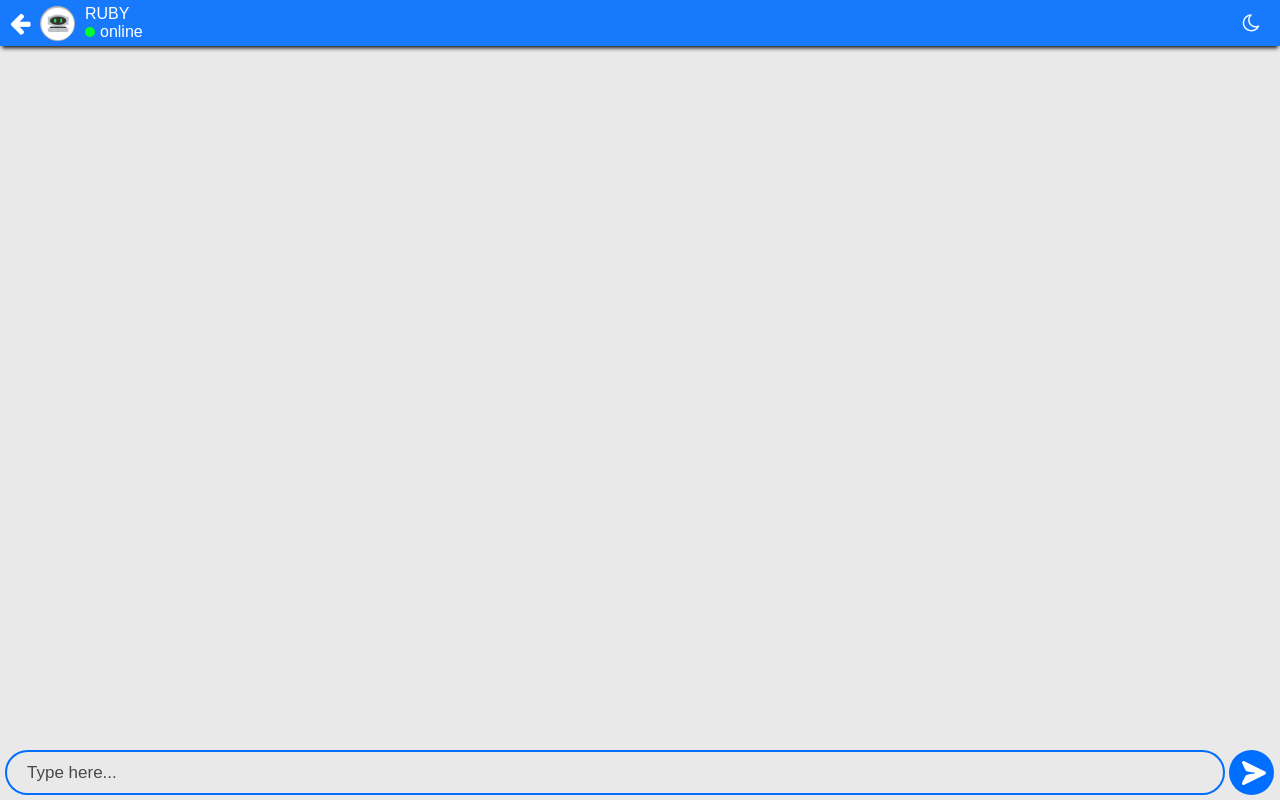
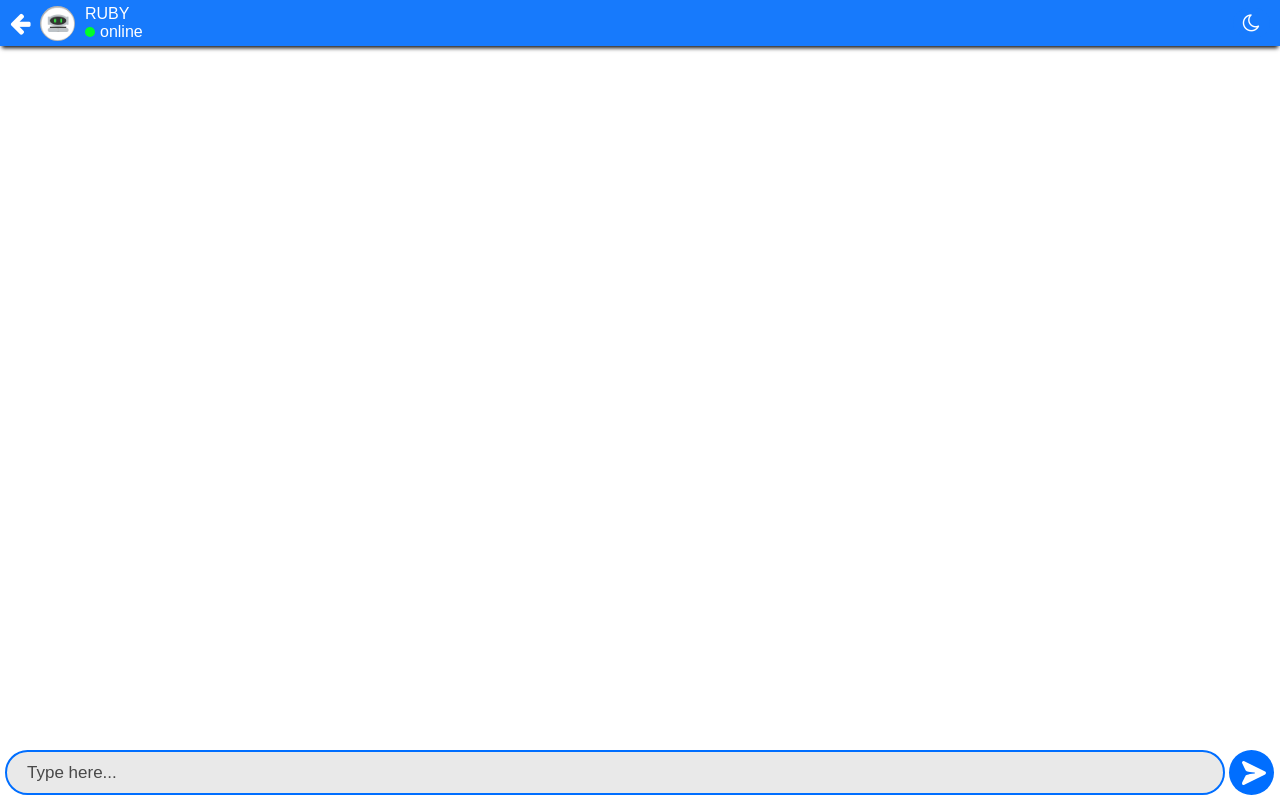
Before and after one commit to hackersping/virtrobobd, a PHP site: page /chatbotv1.html in a window 1280 px wide. Run offline with PHP 8.4, Linux system fonts and the light colour scheme; some libraries are stand-ins or nearby versions.

Commit message:
Update chatbot-style.css

```diff
--- a/css/chatbot-style.css
+++ b/css/chatbot-style.css
@@ -1,7 +1,7 @@
 body {
     margin:0;
     font-family: Arial;
-    background-color:rgb(233, 233, 233);
+    background-color:white;
 
 }
 #inputSystem
```
